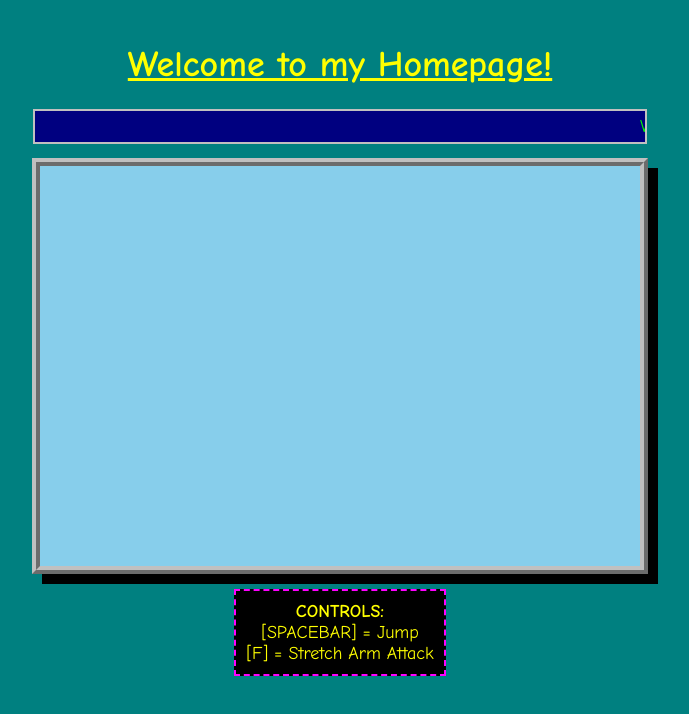
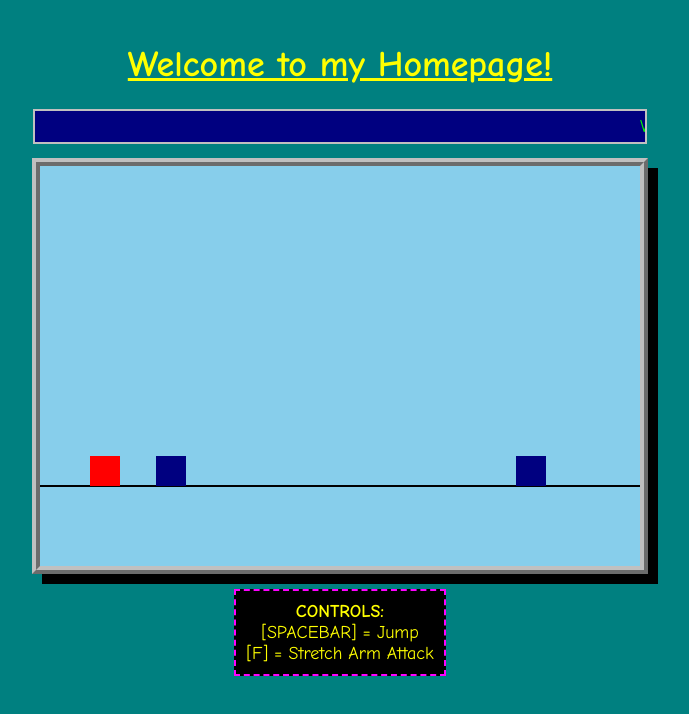
Before and after one commit to Dixit106/arcadAi_hackclub_me, a plain HTML site: page index.html in a window 1280 px wide. Shown: the whole page, without its empty margins (300-989 px from the left). Drawn offline with Linux system fonts and the light colour scheme.

Commit message:
fixed some spelling mistakes and typing errors

```diff
--- a/index.html
+++ b/index.html
@@ -20,7 +20,7 @@
         [F] = Stretch Arm Attack
     </div>
 
-    <script src="game.js"></script>
+    <script src="script.js"></script>
 
 </body>
 </html>
--- a/script.js
+++ b/script.js
@@ -5,7 +5,7 @@ const canvas = document.getElementById('gameCanvas');
 const ctx = canvas.getContext('2d');
 
 // 2. Global Game Variable
-let frame = 0; // Tracks game time
+let frames = 0; // Tracks game time
 const groundY = 320; // where the floor sits on the Y axis
 
 // 3. Player Object Definition
@@ -19,7 +19,7 @@ const player = {
     jumpPower: -10, //How high the player jumps
     isGrounded: false,
     isAttacking: false,
-    attactTimer: 0 // How long the arm stays stretched
+    attackTimer: 0 // How long the arm stays stretched
 };
 
 //4. Enemy Array
@@ -45,7 +45,7 @@ function update() {
     player.dy += player.gravity;
     player.y += player.dy;
 
-    //Stop player from fallign through the ground
+    //Stop player from falling through the ground
     if (player.y + player.h >= groundY) {
         player.y = groundY - player.h;
         player.dy = 0;
@@ -77,13 +77,14 @@ function update() {
         e.x -= e.speed; //Move enemy left
 
         // Check collision between attack arm and enemy
-        if (player.isAttacking)
+        if (player.isAttacking) {
             if (e.x < attackBox.x + attackBox.w &&
-                e.y + e.w > attackBox.x &&
+                e.x + e.w > attackBox.x &&
                 e.y < attackBox.y + attackBox.h &&
                 e.y + e.h > attackBox.y) {
 
-                // Destroy enemy by removing from array enemies.splice(i, 1);
+                // Destroy enemy by removing from array
+                enemies.splice(i, 1);
                 continue; // Skip the rest of this loop iteration
             }
         }
@@ -103,6 +104,7 @@ if (player.isAttacking) {
     }
 
     frames++;
+}
 
 //7. Draw Everything to the Screen
 function draw(){
```
Lines whose indentation alone changed are shown as unchanged.
